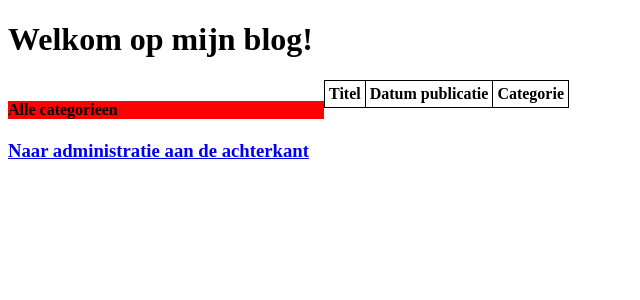
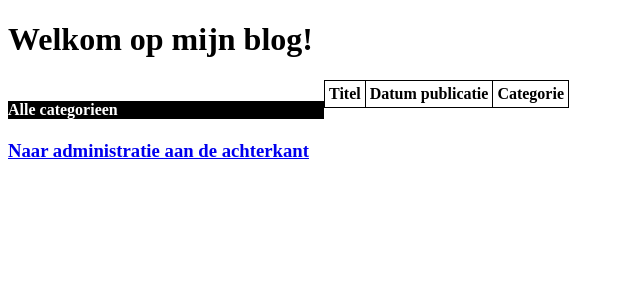
Before and after one commit to AgusJudistira/CMS, a PHP site: page /CMSfrontend_002.php in a window 1280 px wide, with the pointer over the restyled element. Shown: the top 300 px of the page, without its empty margins (0-640 px from the left). Run offline with PHP 8.4, Linux system fonts and the light colour scheme; data that the repository does not hold is empty.

Commit message:
[W4-003]

```diff
--- a/CMSfrontend_002.css
+++ b/CMSfrontend_002.css
@@ -15,5 +15,6 @@ table, th, td {
 }
 
 .categorie:hover {
-  background-color: red;
+  background-color: black;
+  color: white;
 }
```
